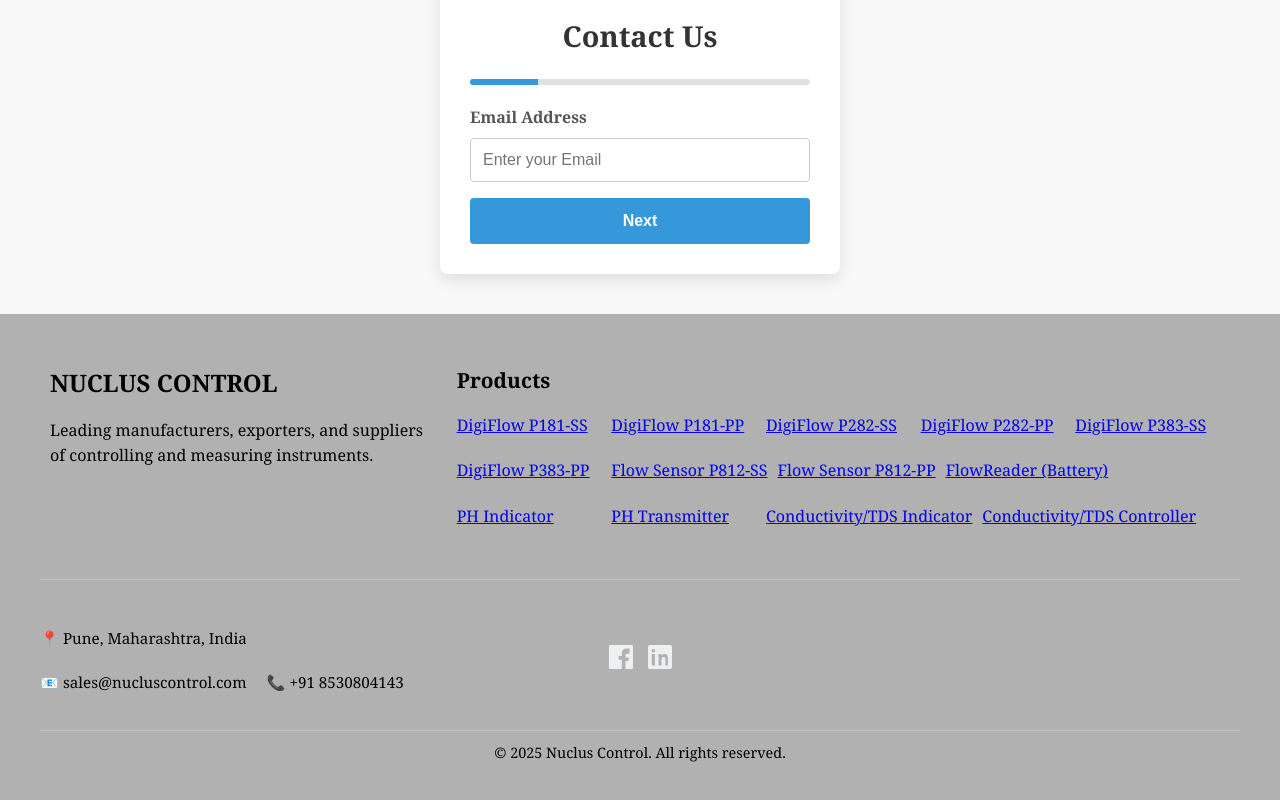
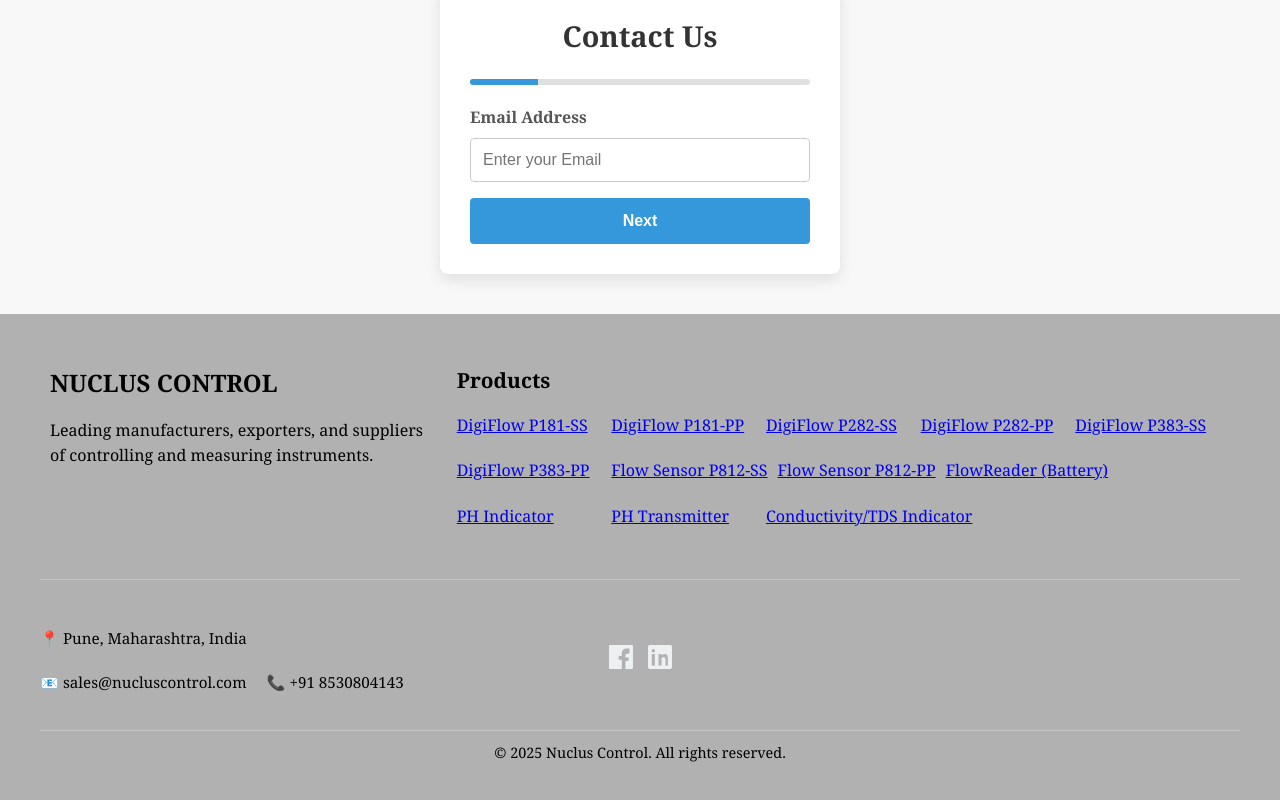
Before and after one commit to more-shub/nucluscontrol, a React (Create React App) app: page / in a window 1280 px wide. Shown: the part 2556-3356 px from the top of the page. Built offline with nearby package versions, Linux system fonts and the light colour scheme; grey boxes are pictures that could not be loaded.

Commit message:
made changes in footer

```diff
--- a/src/components/Footer.jsx
+++ b/src/components/Footer.jsx
@@ -16,7 +16,6 @@
   "PH Indicator",
   "PH Transmitter",
   "Conductivity/TDS Indicator",
-  "Conductivity/TDS Controller",
 ];
 
 // Map each product name to its static detail page ID
@@ -33,7 +32,6 @@
   "PH Indicator": "P200",
   "PH Transmitter": "P300",
   "Conductivity/TDS Indicator": "C181",
-  "Conductivity/TDS Controller": "C282",
 };
 
 const Footer = () => {
```
